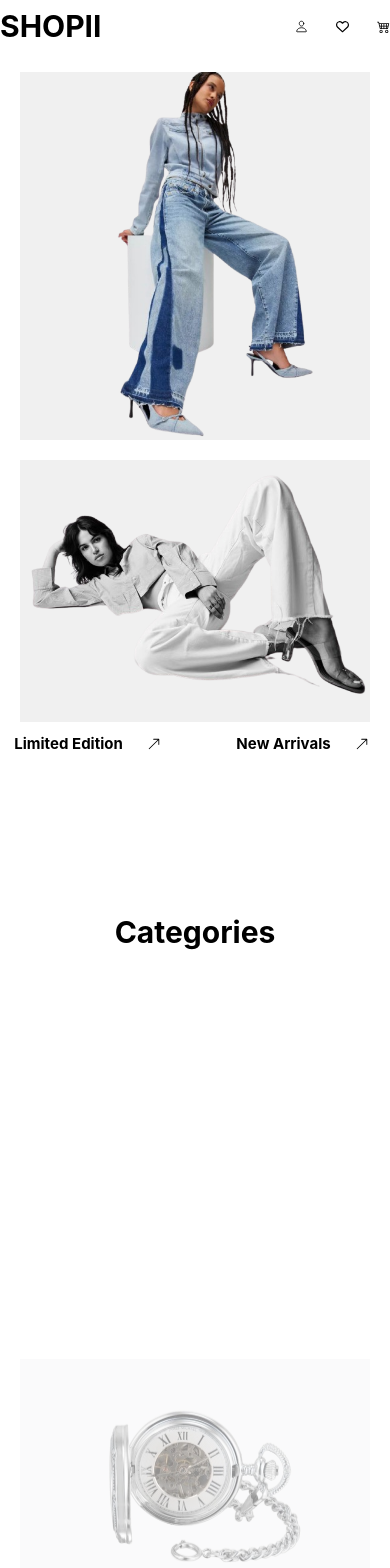
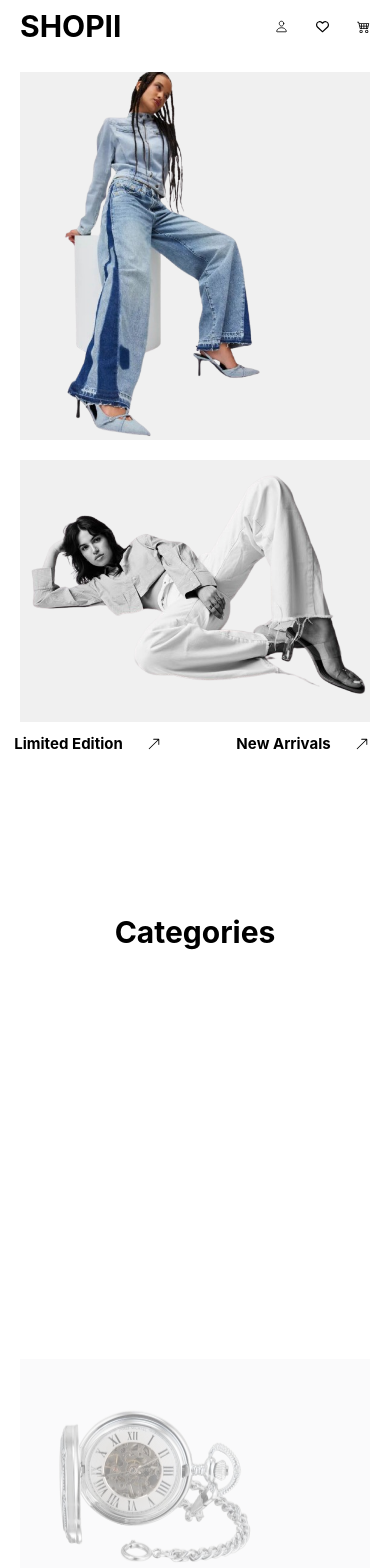
Before and after one commit to emman-tt/shopii, a React (Vite) app: page / in a window 390 px wide. Shown: the top 1568 px of the page. Built offline with nearby package versions, Linux system fonts and the light colour scheme.

Commit message:
more gsap

```diff
--- a/src/App.jsx
+++ b/src/App.jsx
@@ -4,10 +4,6 @@ import Homepage from './pages/HomePage'
 
 
 function App() {
-  const [count, setCount] = useState(0)
-
-
-
   return (
     <div id="smooth-wrapper" className="w-full h-full overflow-hidden">
       <div id="smooth-content" className="overflow-visible w-full">
--- a/src/PrimaryComp/header.jsx
+++ b/src/PrimaryComp/header.jsx
@@ -4,7 +4,7 @@ import { FaRegHeart } from 'react-icons/fa6'
 
 export default function Header () {
   return (
-    <section className='flex flex-row h-max py-2 justify-between px-10 items-center text-black max-[800px]:px-0'>
+    <section className='flex flex-row h-max py-2 justify-between px-10 items-center text-black max-[800px]:px-0 max-[500px]:px-5'>
       <section className='flex flex-row h-max font-semibold  gap-5 max-[500px]:hidden max-[800px]:text-[11px]'>
         <div>Catalog</div>
         <div>Collections</div>
--- a/src/SecondaryComp/SneakerSection.jsx
+++ b/src/SecondaryComp/SneakerSection.jsx
@@ -2,7 +2,7 @@ import Shoes from '../utils/shoes.js'
 import gsap from 'gsap'
 import ScrollTrigger from 'gsap/ScrollTrigger'
 import { useEffect, useRef } from 'react'
-
+import ImageWithShimmer from '../reuse/shimmer.jsx'
 gsap.registerPlugin(ScrollTrigger)
 
 export default function Sneakers ({ lastcard }) {
@@ -126,7 +126,7 @@ export default function Sneakers ({ lastcard }) {
             key={item.id}
           >
             <div className='w-full h-full relative z-10'>
-              <img src={item.img} alt='photo' />
+              <ImageWithShimmer src={item.img} alt='photo' />
             </div>
           </section>
         ))}
--- a/src/SecondaryComp/bestSellers.jsx
+++ b/src/SecondaryComp/bestSellers.jsx
@@ -3,6 +3,7 @@ import gsap from 'gsap'
 import { SlArrowLeft, SlArrowRight } from 'react-icons/sl'
 import { FaRegHeart } from 'react-icons/fa6'
 import { all } from '../utils/bestSellers'
+import ImageWithShimmer from '../reuse/shimmer'
 
 export default function BestSellers ({ sellersRef }) {
   const rightArrow = useRef(null)
@@ -63,7 +64,7 @@ export default function BestSellers ({ sellersRef }) {
           >
             <FaRegHeart className='absolute right-5 z-10 top-5 text-xl ' />
             <div className='w-full h-93/100  max-[800px]:w-[95%]'>
-              <img className='h-full w-full' src={item.image} alt='' />
+              <ImageWithShimmer className='h-full w-full' src={item.image} alt='' />
             </div>
             <section className='text-sm text-black font-semibold  flex justify-around'>
               <div>{item.description}</div>
--- a/src/SecondaryComp/buildOutfits.jsx
+++ b/src/SecondaryComp/buildOutfits.jsx
@@ -3,6 +3,7 @@ import { gsap } from 'gsap'
 import { ScrollTrigger } from 'gsap/ScrollTrigger'
 import { ScrollToPlugin } from 'gsap/ScrollToPlugin'
 import { SlArrowLeft, SlArrowRight } from 'react-icons/sl'
+import ImageWithShimmer from '../reuse/shimmer'
 import { outfitMiddle, outfitsLeft, outfitsRight } from '../utils/buildOutfits'
 gsap.registerPlugin(ScrollTrigger, ScrollToPlugin)
 export default function BuildOutfits ({
@@ -172,7 +173,7 @@ export default function BuildOutfits ({
               className=' flex justify-between flex-col'
             >
               <div className='w-full max-[500px]:h-110   max-[500px]:justify-center flex max-[376px]:h-100 max-[336px]:h-80'>
-                <img
+                <ImageWithShimmer
                   src={item.image}
                   className='h-full w-full max-[500px]:w-120 max-[500px]:h-auto '
                   alt='photo'
@@ -213,7 +214,7 @@ export default function BuildOutfits ({
                   <SlArrowRight />
                 </div>
                 <div className='h-[95%]   w-full '>
-                  <img
+                  <ImageWithShimmer
                     src={item.image}
                     className='h-[105%] w-full max-[1030px]:h-full max-[380px]:h-[90%] '
                     alt='photo'
@@ -236,7 +237,7 @@ export default function BuildOutfits ({
               className=' h-full flex flex-col items-center  max-[500px]:justify-center '
             >
               <div className='w-full   h-[92%] max-[500px]:h-[50%] max-[500px]:justify-center flex max-[376px]:h-80'>
-                <img
+                <ImageWithShimmer
                   src={item.image}
                   className='h-full w-full max-[500px]:w-auto max-[500px]:h-90'
                   alt='photo'
--- a/src/SecondaryComp/categories.jsx
+++ b/src/SecondaryComp/categories.jsx
@@ -6,7 +6,7 @@ import watchimg from '../assets/img/watch.png'
 import shoesimg from '../assets/img/shoes.png'
 import categoryMiddle from '../assets/img/categoryMiddle.png'
 import { BsArrowUpRight } from 'react-icons/bs'
-
+import ImageWithShimmer from '../reuse/shimmer'
 
 
 export default function Categories ({ heroLeft, heroRight }) {
@@ -57,7 +57,7 @@ export default function Categories ({ heroLeft, heroRight }) {
           className=' w-23/100 h-[60%] max-[500px]:w-full max-[500px]:h-[25%]'
         >
           <div className='w-full flex h-73/100 max-[1100px]:h-[60%] justify-center items-center  bg-[#b1b1bb25]  max-[800px]:h-full'>
-            <img src={watchimg} className=' max-[500px]:h-full' alt='photo' />
+            <ImageWithShimmer src={watchimg} className=' max-[500px]:h-full' alt='photo' />
           </div>
           <div className='text-xl text-black font-semibold pl-10 flex gap-10 items-center pt-5 max-[800px]:text-[15px] max-[800px]:gap-5 max-[800px]:pt-1 max-[800px]:pl-2'>
             Accesories
@@ -69,7 +69,7 @@ export default function Categories ({ heroLeft, heroRight }) {
           className=' w-60/100 h-auto max-[500px]:w-full max-[500px]:h-[70%]'
         >
           <div className='w-full h-93/100 flex items-center justify-center  bg-[#b1b1bb25]'>
-            <img
+            <ImageWithShimmer
               src={categoryMiddle}
               className='w-75/100 max-[330px]:w-full'
               alt='photo'
@@ -85,7 +85,7 @@ export default function Categories ({ heroLeft, heroRight }) {
           className='w-25/100 h-50/100 flex flex-col self-end max-[500px]:w-full max-[500px]:h-[25%]'
         >
           <div className='w-full h-full p-0  flex items-center max-[800px]:h-full'>
-            <img className=' bg-[#b1b1bb25]' src={shoesimg} alt='photo' />
+            <ImageWithShimmer className=' bg-[#b1b1bb25]' src={shoesimg} alt='photo' />
           </div>
           <div className='text-xl text-black font-semibold pl-10 flex gap-10  items-center max-[800px]:text-[15px] max-[800px]:gap-5 max-[800px]:pt-1 max-[800px]:pl-2'>
             Shoes
--- a/src/SecondaryComp/heroSection.jsx
+++ b/src/SecondaryComp/heroSection.jsx
@@ -1,6 +1,6 @@
 import { useRef } from 'react'
 import { gsap } from 'gsap'
-
+import ImageWithShimmer from '../reuse/shimmer'
 import { SplitText } from 'gsap/SplitText'
 gsap.registerPlugin(SplitText)
 import heroLeftimg from '../assets/img/heroLeft.png'
@@ -62,7 +62,7 @@ export default function Hero ({ heroLeft, heroRight }) {
           className='w-50/100 flex justify-center items-center  text-black bg-[#79797a1c] max-[500px]:w-full
           max-[500px]:h-[70%]'
         >
-          <img
+          <ImageWithShimmer
             src={heroLeftimg}
             className='flex h-[89%] max-[1100px]:w-[70%] max-[500px]:h-[140%] w-[60%]  items-center'
             alt='photo'
@@ -72,7 +72,7 @@ export default function Hero ({ heroLeft, heroRight }) {
           ref={heroRight}
           className='w-50/100 flex justify-center bg-[#79797a1c]  text-black max-[500px]:w-full max-[500px]:h-70/100'
         >
-          <img src={heroRightimg} className='flex  self-center  ' alt='phot0' />
+          <ImageWithShimmer src={heroRightimg} className='flex  self-center  ' alt='phot0' />
         </div>
       </section>
 
--- a/src/reuse/StackedCards.jsx
+++ b/src/reuse/StackedCards.jsx
@@ -5,7 +5,7 @@ import SplitText from 'gsap/SplitText'
 import { useEffect, useState, useRef } from 'react'
 import { cardsData } from '../utils/stackedCards'
 import { ScrollSmoother } from 'gsap/ScrollSmoother'
-
+import ImageWithShimmer from './shimmer'
 gsap.registerPlugin(ScrollToPlugin, ScrollTrigger, ScrollSmoother)
 
 export default function Cards ({ lastcard }) {
@@ -54,9 +54,9 @@ export default function Cards ({ lastcard }) {
             style={item.id === cardsData.length ? { zIndex: -1 } : {}}
             ref={item.id === cardsData.length ? lastcard : null}
           >
-            <div  className='absolute z-[-1] w-full h-full left-0 bottom-0 top-0 right-0 rounded-[inherit]'>
-              <img
-                className=' w-full max-[500px]:h-full  rounded-[inherit]'
+            <div className='absolute z-[-1] w-full h-full left-0 bottom-0 top-0 right-0 rounded-2xl'>
+              <ImageWithShimmer
+                className='w-full max-[500px]:h-full rounded-2xl'
                 src={item.img}
                 alt=''
               />
--- /dev/null
+++ b/src/reuse/shimmer.jsx
@@ -0,0 +1,35 @@
+import { useState } from 'react'
+
+function ImageWithShimmer ({ src, alt, className }) {
+  const [isLoaded, setIsLoaded] = useState(false)
+  const [hasError, setHasError] = useState(false)
+
+  return (
+    <div className='relative w-full h-full'>
+      {!isLoaded && !hasError && (
+        <div
+          className={`absolute inset-0 shimmer rounded bg-[#d6d3d3ee] animate-pulse ${className}`}
+        />
+      )}
+
+      <img
+        src={src}
+        alt={alt}
+        loading='lazy'
+        className={`${className} transition-opacity duration-500 ${
+          isLoaded ? 'opacity-100' : 'opacity-0'
+        }`}
+        onLoad={() => setIsLoaded(true)}
+        onError={() => setHasError(true)}
+      />
+
+      {hasError && (
+        <div className='absolute inset-0 flex items-center justify-center bg-gray-200 dark:bg-gray-700'>
+          <span className='text-gray-500'>Failed to load</span>
+        </div>
+      )}
+    </div>
+  )
+}
+
+export default ImageWithShimmer
```
Also changed, not shown: src/pages/HomePage.jsx (+11 -8 lines).
